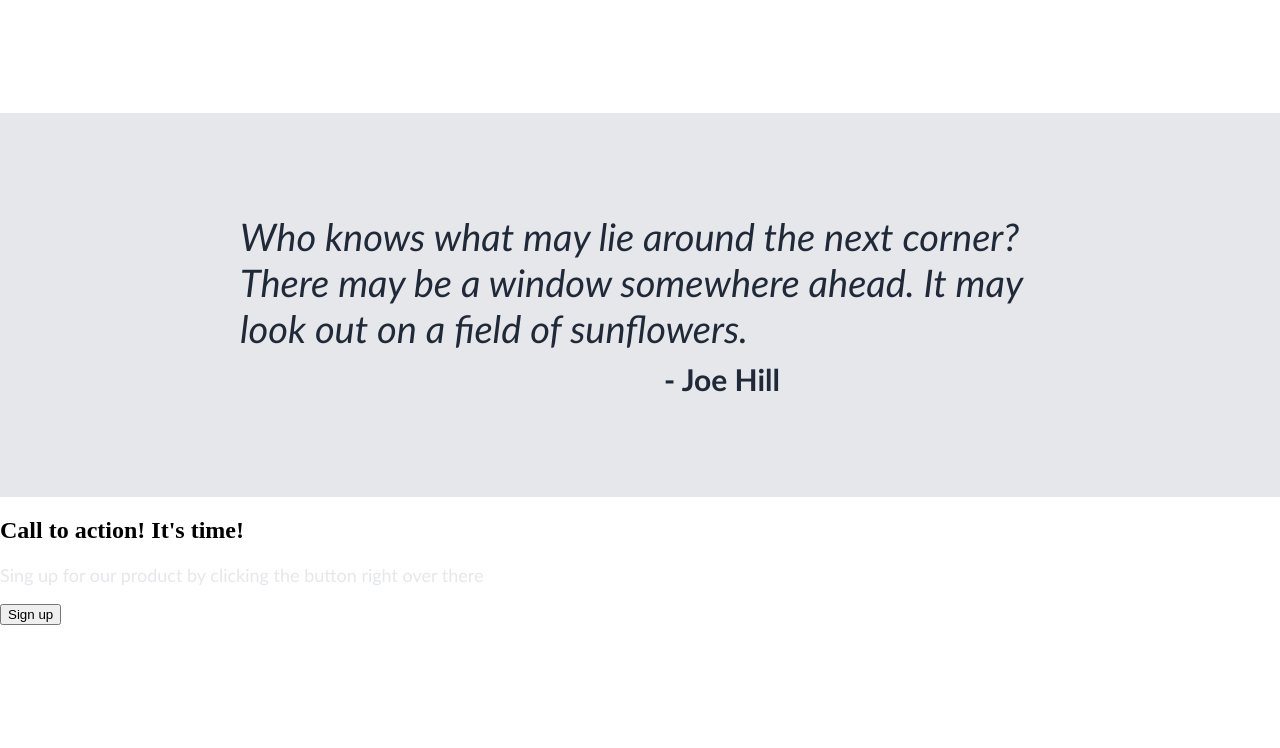
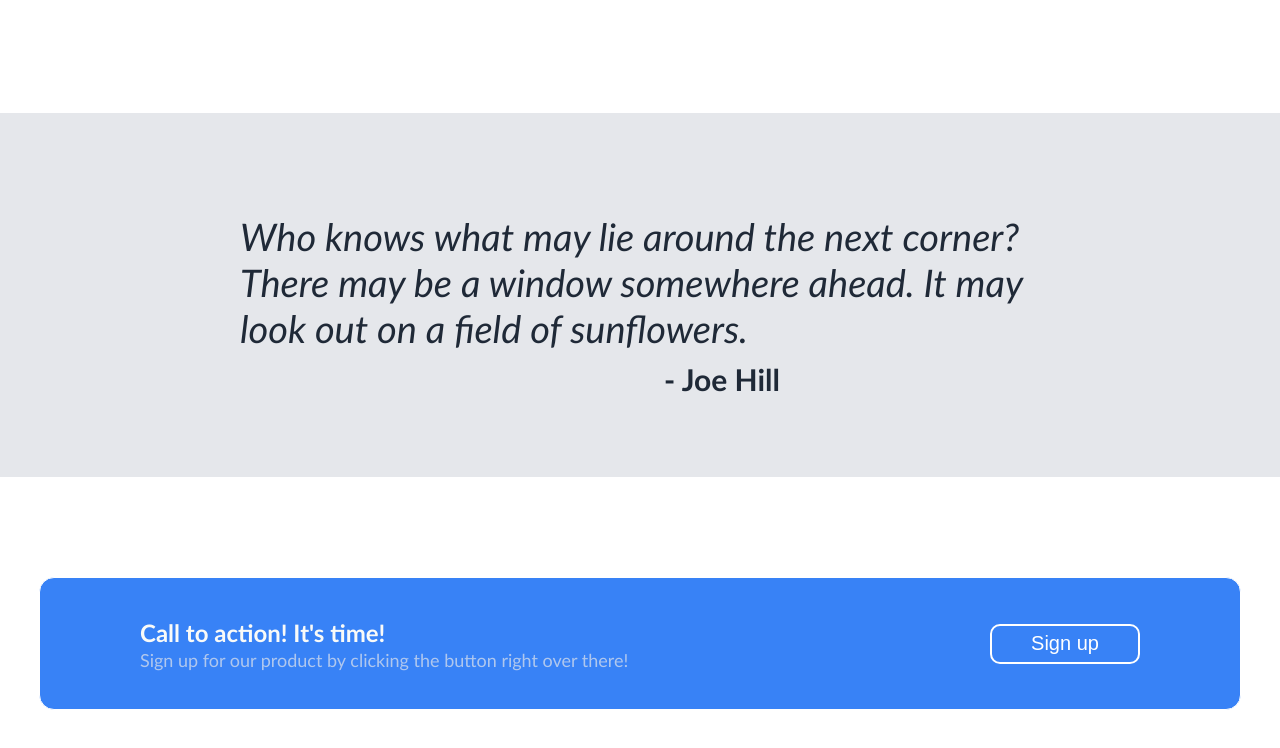
Before and after one commit to Sheikh-Fahad-Ahmed/Landing-Page, a plain HTML site: page index.html in a window 1280 px wide. Shown: the part 1022-1770 px from the top of the page. Before the commit the page ends 1647 px from the top, so only its background shows below. Drawn offline with Linux system fonts and the light colour scheme.

Commit message:
Finish styling of Action section
Completed the styling of action section by
making it into a box-like shape with a header
and big Sign up button.

```diff
--- a/index.html
+++ b/index.html
@@ -67,7 +67,7 @@
             <h2>
                 Call to action! It's time!
             </h2>
-            <p>Sing up for our product by clicking the button right over there</p>
+            <p>Sign up for our product by clicking the button right over there!</p>
         </div>
         <button type="button" class="action-button">Sign up</button>
     </div>
--- a/style.css
+++ b/style.css
@@ -139,6 +139,7 @@ p {
     background-color: #E5E7EB;
     justify-content: center;
     align-items: center;
+    margin-bottom: 100px;
 }
 
 .quote {
@@ -159,5 +160,49 @@ p {
     font-size: 30px;
     font-family: 'Gill Sans', 'Gill Sans MT', Calibri, 'Trebuchet MS', sans-serif;
     font-weight: 600;
+    margin-bottom: 80px;
+}
+
+.action-section {
+    align-self: center;
+    display: flex;
+    justify-content: space-between;
+    align-items: center;
+    width: 1000px;
+    background-color: #3882F6;
+    border: 1px solid white;
+    border-radius: 15px;
+    padding-left: 100px;
+    padding-right: 100px;
+    padding-top: 20px;
+    padding-bottom: 20px;
+    font-family: 'Gill Sans', 'Gill Sans MT', Calibri, 'Trebuchet MS', sans-serif;
     margin-bottom: 100px;
+
 }
+.action-text{
+    display: flex;
+    flex-direction: column;
+}
+
+.action-text h2{
+    color: #F9FAF8;
+    font-family: 'Trebuchet MS', 'Lucida Sans Unicode', 'Lucida Grande', 'Lucida Sans', Arial, sans-serif;
+    margin-bottom: 2px;
+}
+
+.action-text p{
+    margin-top: 0;
+    color:#e5e7ebb0;
+    font-size: 18px;
+}
+.action-button {
+    background-color: #3882F6;
+    border: 2px solid white;
+    color: white;
+    border-radius: 10px;
+    min-width: 150px;
+    min-height: 40px;
+    font-size: 20px;
+    font-weight: 500;
+}
```
